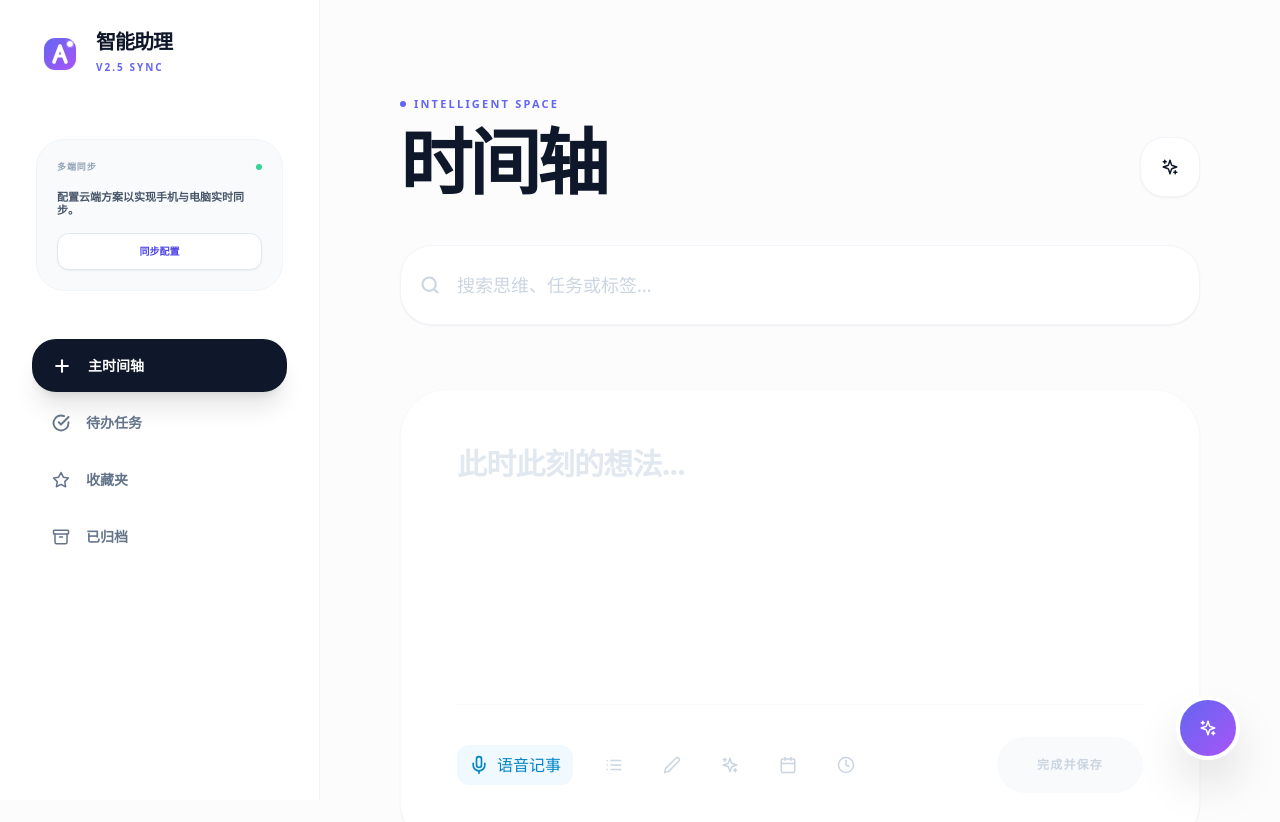
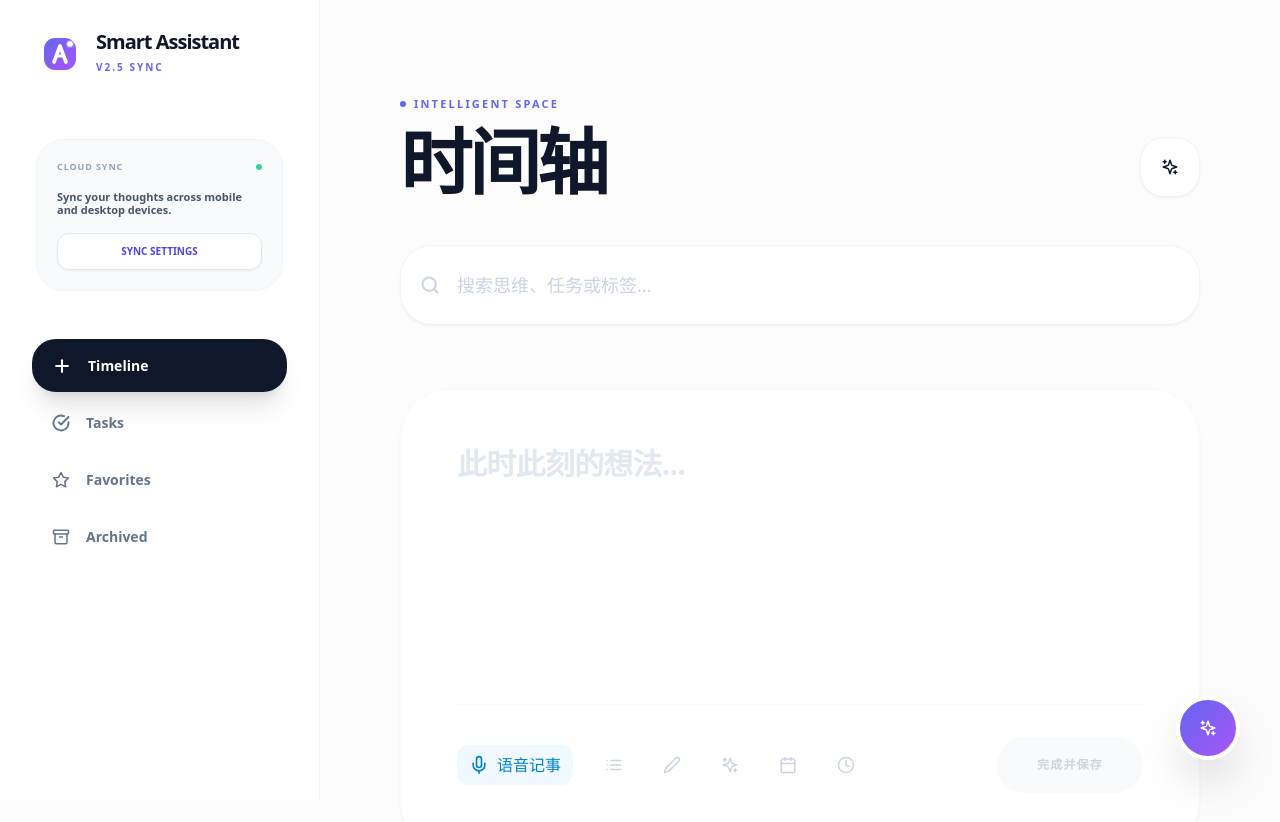
Before and after one commit to 821920046/Smart-Assistant, a React (Vite) app: page / in a window 1280 px wide. Shown: the top 822 px of the page. Built offline with nearby package versions, Linux system fonts and the light colour scheme.

Commit message:
refactor: Rename project to "smart-assistant"
Updates project name, titles, and UI elements from Chinese to English for broader international compatibility.

```diff
--- a/components/ChatAssistant.tsx
+++ b/components/ChatAssistant.tsx
@@ -49,7 +49,7 @@ const ChatAssistant: React.FC<ChatAssistantProps> = ({ contextMemos }) => {
             <div className="flex items-center gap-3">
               <div className="w-9 h-9 rounded-xl assistant-gradient flex items-center justify-center text-white"><Icons.Sparkles /></div>
               <div>
-                <h3 className="text-sm font-black text-slate-900 leading-none">AI 助理</h3>
+                <h3 className="text-sm font-black text-slate-900 leading-none">AI Assistant</h3>
                 <p className="text-[9px] text-indigo-500 font-bold uppercase tracking-widest mt-1">Intelligence Active</p>
               </div>
             </div>
@@ -60,7 +60,7 @@ const ChatAssistant: React.FC<ChatAssistantProps> = ({ contextMemos }) => {
             {messages.length === 0 && (
               <div className="text-center py-20 px-10">
                 <p className="text-slate-400 text-xs leading-relaxed font-medium">
-                  我是你的专属第二大脑，你可以询问任何关于笔记的问题，或让我帮你总结。
+                  I am your exclusive Second Brain. You can ask anything about your notes, or let me summarize them for you.
                 </p>
               </div>
             )}
@@ -91,7 +91,7 @@ const ChatAssistant: React.FC<ChatAssistantProps> = ({ contextMemos }) => {
                 value={query}
                 onChange={(e) => setQuery(e.target.value)}
                 onKeyDown={(e) => e.key === 'Enter' && handleSend()}
-                placeholder="你想知道什么？"
+                placeholder="Ask me anything..."
                 className="w-full bg-slate-50 border-none rounded-2xl py-4 pl-5 pr-14 text-sm focus:ring-2 focus:ring-indigo-500/20 outline-none transition-all"
               />
               <button
--- a/components/Sidebar.tsx
+++ b/components/Sidebar.tsx
@@ -16,10 +16,10 @@ const Sidebar: React.FC<SidebarProps> = ({
   activeFilter, setActiveFilter, tags, onOpenSyncSettings, isSyncing
 }) => {
   const menuItems = [
-    { id: 'all', icon: Icons.Plus, label: '主时间轴' },
-    { id: 'todo', icon: Icons.CheckCircle, label: '待办任务' },
-    { id: 'favorites', icon: Icons.Star, label: '收藏夹' },
-    { id: 'archived', icon: Icons.Archive, label: '已归档' },
+    { id: 'all', icon: Icons.Plus, label: 'Timeline' },
+    { id: 'todo', icon: Icons.CheckCircle, label: 'Tasks' },
+    { id: 'favorites', icon: Icons.Star, label: 'Favorites' },
+    { id: 'archived', icon: Icons.Archive, label: 'Archived' },
   ];
 
   return (
@@ -27,7 +27,7 @@ const Sidebar: React.FC<SidebarProps> = ({
       <div className="flex items-center gap-4 mb-16 px-2">
         <Icons.Logo />
         <div className="flex flex-col">
-          <h1 className="text-xl font-black text-slate-900 tracking-tighter leading-none">智能助理</h1>
+          <h1 className="text-xl font-black text-slate-900 tracking-tighter leading-none">Smart Assistant</h1>
           <span className="text-[10px] font-black text-indigo-500 uppercase tracking-[0.2em] mt-2">v2.5 Sync</span>
         </div>
       </div>
@@ -35,15 +35,15 @@ const Sidebar: React.FC<SidebarProps> = ({
       <div className="space-y-12">
         <div className="mx-1 p-5 rounded-[28px] bg-slate-50 border border-slate-100 space-y-4">
           <div className="flex items-center justify-between">
-            <span className="text-[9px] font-black text-slate-400 uppercase tracking-widest">多端同步</span>
+            <span className="text-[9px] font-black text-slate-400 uppercase tracking-widest">Cloud Sync</span>
             <div className={`w-1.5 h-1.5 rounded-full ${isSyncing ? 'bg-amber-400 animate-pulse' : 'bg-emerald-400'}`} />
           </div>
-          <p className="text-[11px] font-bold text-slate-600 leading-tight">配置云端方案以实现手机与电脑实时同步。</p>
+          <p className="text-[11px] font-bold text-slate-600 leading-tight">Sync your thoughts across mobile and desktop devices.</p>
           <button
             onClick={onOpenSyncSettings}
             className="w-full py-2.5 bg-white border border-slate-200 rounded-xl text-[10px] font-black uppercase text-indigo-600 hover:bg-slate-900 hover:text-white transition-all shadow-sm active:scale-95"
           >
-            {isSyncing ? '同步中...' : '同步配置'}
+            {isSyncing ? 'Syncing...' : 'Sync Settings'}
           </button>
         </div>
 
--- a/index.html
+++ b/index.html
@@ -4,7 +4,7 @@
 <head>
     <meta charset="UTF-8">
     <meta name="viewport" content="width=device-width, initial-scale=1.0, maximum-scale=1.0, user-scalable=no, viewport-fit=cover">
-    <title>智能助理 | 第二大脑</title>
+    <title>Smart Assistant | Second Brain</title>
     <script>
         // 核心：在任何模块加载前定义全局 process 对象，防止 ReferenceError
         if (typeof window.process === 'undefined') {
--- a/metadata.json
+++ b/metadata.json
@@ -1,7 +1,7 @@
 {
-  "name": "智能助理",
-  "short_name": "智能助理",
-  "description": "基于 Gemini 2.5/3 系列模型构建的极简智能思考中心，集成语音转写与 AI 自动摘要。",
+  "name": "Smart Assistant",
+  "short_name": "Smart Assistant",
+  "description": "A minimalist intelligent thinking center built on Gemini 2.5/3 series models, integrating voice transcription and AI auto-summarization.",
   "theme_color": "#0ea5e9",
   "background_color": "#fcfcfd",
   "display": "standalone",
--- a/package.json
+++ b/package.json
@@ -1,5 +1,5 @@
 {
-  "name": "智能助理",
+  "name": "smart-assistant",
   "private": true,
   "version": "0.0.0",
   "type": "module",
```
Also changed, not shown: 1 other file (tests, documents, lock files or other folders).
